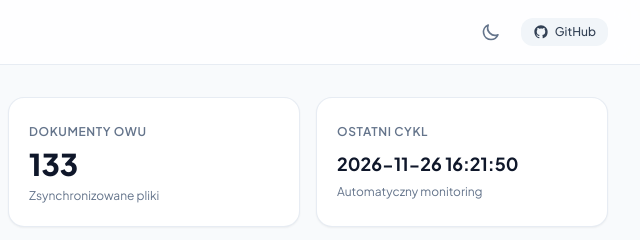
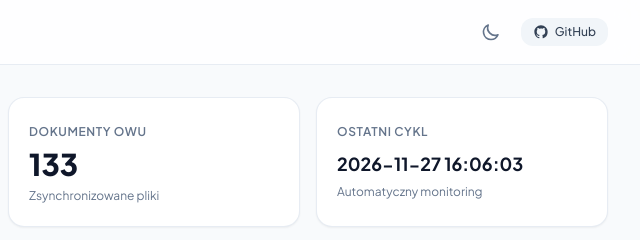
Before and after one commit to basina194/OWU_SYNC, a plain HTML site: page index.html in a window 1280 px wide. Shown: the top 240 px of the page, 640-1280 px from the left. Drawn offline with nearby package versions, Linux system fonts and the light colour scheme.

Commit message:
Aktualizacja hashy OWU i panelu dashboard [skip ci]

```diff
--- a/index.html
+++ b/index.html
@@ -104,7 +104,7 @@
 
         <div class="bg-white dark:bg-slate-900 rounded-2xl p-4 sm:p-5 border border-slate-200/80 dark:border-slate-800 shadow-sm">
           <span class="text-xs font-semibold uppercase tracking-wider text-slate-500 dark:text-slate-400">Ostatni cykl</span>
-          <p class="text-base sm:text-lg font-bold mt-2 text-slate-900 dark:text-white truncate">2026-11-26 16:21:50</p>
+          <p class="text-base sm:text-lg font-bold mt-2 text-slate-900 dark:text-white truncate">2026-11-27 16:06:03</p>
           <span class="text-xs text-slate-500 dark:text-slate-400">Automatyczny monitoring</span>
         </div>
       </div>
```
